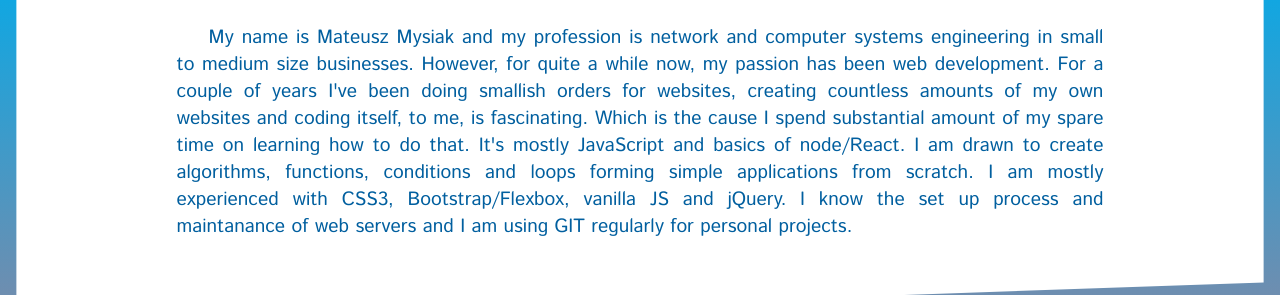
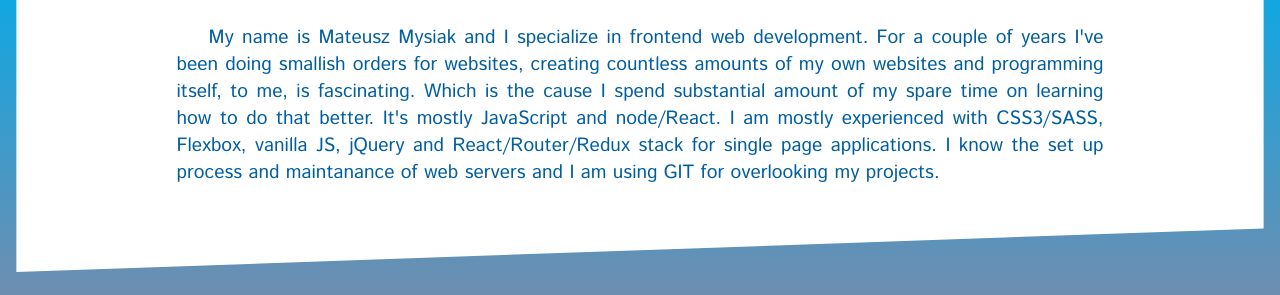
Before and after one commit to mmsmsy/mmsmsy-website, a website built with webpack: page index.html in a window 1280 px wide. Shown: the part 843-1138 px from the top of the page. Built offline with nearby package versions, Linux system fonts and the light colour scheme.

Commit message:
Updated description in index.html

```diff
--- a/index.html
+++ b/index.html
@@ -39,7 +39,7 @@
         <h1>About/Introducing</h1>
         <img src="src/Sass/images/photo.png" alt="Photograph of myself" />
       </div>
-      <p>My name is Mateusz Mysiak and my profession is network and computer systems engineering in small to medium size businesses. However, for quite a while now, my passion has been web development. For a couple of years I've been doing smallish orders for websites, creating countless amounts of my own websites and coding itself, to me, is fascinating. Which is the cause I spend substantial amount of my spare time on learning how to do that. It's mostly JavaScript and basics of node/React. I am drawn to create algorithms, functions, conditions and loops forming simple applications from scratch. I am mostly experienced with CSS3, Bootstrap/Flexbox, vanilla JS and jQuery. I know the set up process and maintanance of web servers and I am using GIT regularly for personal projects.</p>
+      <p>My name is Mateusz Mysiak and I specialize in frontend web development. For a couple of years I've been doing smallish orders for websites, creating countless amounts of my own websites and programming itself, to me, is fascinating. Which is the cause I spend substantial amount of my spare time on learning how to do that better. It's mostly JavaScript and node/React. I am mostly experienced with CSS3/SASS, Flexbox, vanilla JS, jQuery and React/Router/Redux stack for single page applications. I know the set up process and maintanance of web servers and I am using GIT for overlooking my projects.</p>
     </div>
 
     <div class="skills">
```
